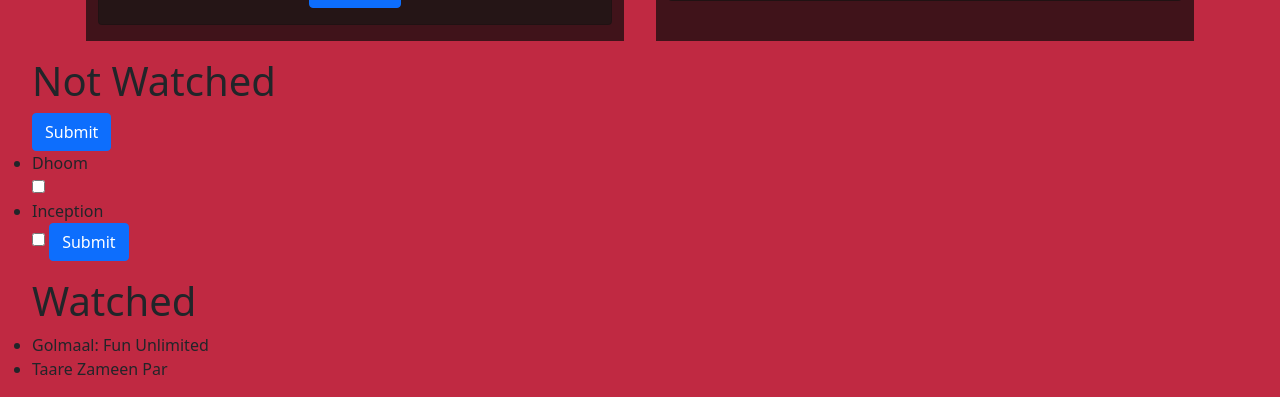
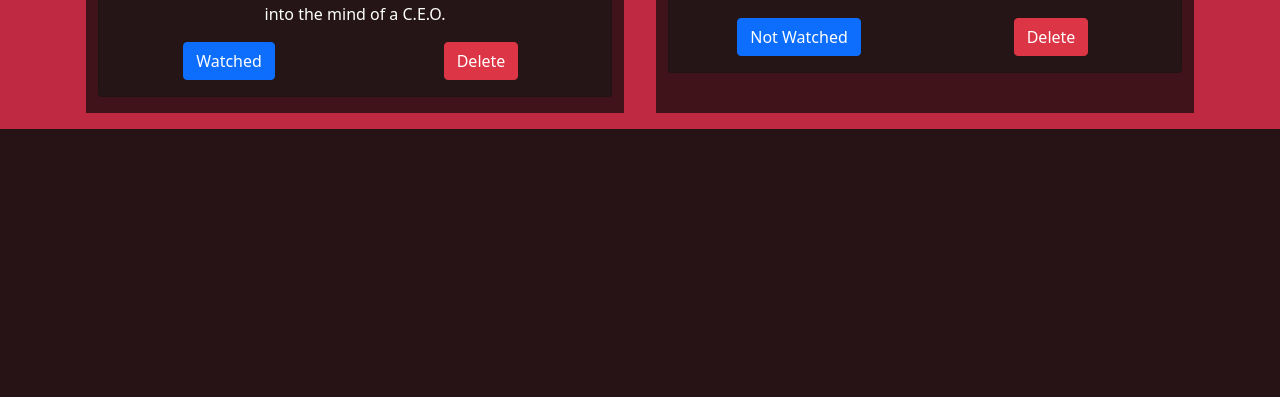
Before and after one commit to an-bhv/pomo, a Django app: page /profile/ in a window 1280 px wide. Shown: the part 935-1332 px from the top of the page. After the commit the page ends 1064 px from the top, so only its background shows below. Run offline with Django 3.2, Linux system fonts and the light colour scheme; a user stored in the database is signed in; data comes from the database, SQL or seed files in the repository; both versions use the stored data as it was after the commit.

Commit message:
delete button

```diff
--- a/pomo/main/static/main/style_search.css
+++ b/pomo/main/static/main/style_search.css
@@ -1,4 +1,4 @@
-.col{
+.coll{
 
 background-color: rgba(12, 11, 10, 0.705);
 color: white;
@@ -17,3 +17,7 @@
   margin-right: auto;
   width: 50%;
 }
+
+h1{
+    margin: 1em;
+}
--- a/pomo/main/templates/main/profile.html
+++ b/pomo/main/templates/main/profile.html
@@ -16,7 +16,7 @@
 <div class="container">
     <div class="row">
 
-        <div class="col">
+        <div class="col coll">
 
 
  <h1>Not Watched</h1>
@@ -27,11 +27,27 @@
         <div class="card-body">
         <h5 class="card-title">{{i.title}}</h5>
         <p class="card-text">{{i.plot}}</p>
+
+
+        <div class="row">
+
+        <div class="col">
+
         <form method="POST">
             {% csrf_token %}
             <input type="hidden" name="{{i.id}}" value="True">
     <button class="btn btn-primary" type="submit">Watched</button>
         </form>
+
+        </div>
+        <div class="col">
+        <form method="POST" action="{% url 'main:deln' %}">
+            {% csrf_token %}
+            <input type="hidden" name="deln" value="{{i.id}}">
+    <button class="btn btn-danger" type="submit">Delete</button>
+        </form>
+        </div>
+        </div>
       </div>
 </div>
 
@@ -43,7 +59,7 @@
 
 
 
- <div class="col">
+ <div class="col coll">
 
 
  <h1>Watched</h1>
@@ -55,13 +71,34 @@
         <div class="card-body">
         <h5 class="card-title">{{i.title}}</h5>
         <p class="card-text">{{i.plot}}</p>
+
+
+
+        <div class="row">
+
+            <div class="col">
+
         <form method="POST">
             {% csrf_token %}
             <input type="hidden" name="{{i.id}}" value="False">
     <button class="btn btn-primary" type="submit">Not Watched</button>
         </form>
+        </div>
+
+        <div class="col">
+
+        <form method="POST" action="{% url 'main:delw' %}">
+            {% csrf_token %}
+            <input type="hidden" name="delw" value="{{i.id}}">
+    <button class="btn btn-danger" type="submit">Delete</button>
+        </form>
+
+        </div>
+        </div>
+
       </div>
 </div>
+
 
 
     {% endfor %}
@@ -84,35 +121,4 @@
 
 
 
-
-
-<ul>
-    <h1>Not Watched</h1>
-        <form method="POST">
-            {% csrf_token %}
-    <button class="btn btn-primary" type="submit">Submit</button>
-    {% for i in not_watched %}
-
-        <li>
-            {{i.title}}
-        </li>
-            <input type="checkbox" name="{{i.id}}" value="True">
-
-
-
-    {% endfor %}
-    <button class="btn btn-primary" type="submit">Submit</button>
-        </form>
-</ul>
-
-<ul>
-    <h1>Watched</h1>
-    {% for i in watched %}
-
-        <li>
-            {{i.title}}
-        </li>
-    {% endfor %}
-</ul>
-
 {% endblock %}
--- a/pomo/main/urls.py
+++ b/pomo/main/urls.py
@@ -13,5 +13,7 @@
     path("like/",views.like_post,name='like_post'),
     path("search/",views.search_res,name='search_res'),
     path("profile/",views.profile,name='profile'),
+    path("delw/",views.delw,name='delw'),
+    path("deln/",views.deln,name='deln'),
 
 ]
--- a/pomo/main/views.py
+++ b/pomo/main/views.py
@@ -156,7 +156,37 @@
 
 
 
+@login_required
+def delw(request):
+	user = Myuser.objects.filter(email=request.user.email)[0]
+	if request.method=='POST':
+		b = request.POST.get('delw')
 
+		i = user.watched.filter(id=b)[0]
+
+		user.watched.remove(i)
+
+		user.save()
+
+
+	return redirect('main:profile')
+
+
+
+@login_required
+def deln(request):
+	user = Myuser.objects.filter(email=request.user.email)[0]
+	if request.method=='POST':
+		b = request.POST.get('deln')
+
+		i = user.item.filter(id=b)[0]
+
+		user.item.remove(i)
+
+		user.save()
+
+
+	return redirect('main:profile')
 
 
 
@@ -224,9 +254,6 @@
 		for i in not_watched:
 
 			b = request.POST.get(str(i.id))
-			print("--------------------")
-			print(b)
-			print("********************")
 			if b=='True':
 				user.item.remove(i)
 				user.watched.add(i)
@@ -235,9 +262,6 @@
 
 		for j in watched:
 			b = request.POST.get(str(j.id))
-			print("--------------------")
-			print(b)
-			print("********************")
 
 			if b=='False':
 				user.watched.remove(j)
```
Also changed, not shown: pomo/db.sqlite3.
